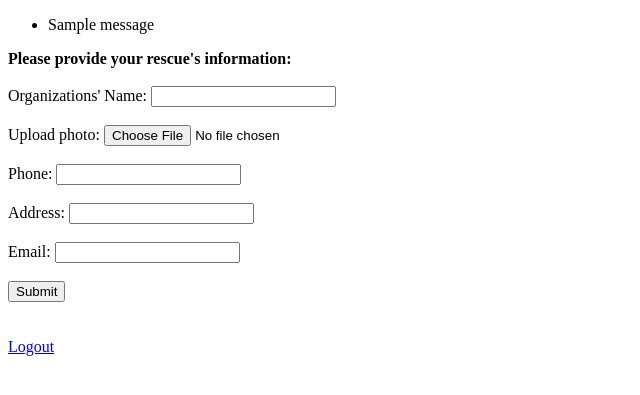
After one commit to jengrace/project-, a Flask app: page /admin/rescue-info/1 in a window 1280 px wide. The commit adds this page. Shown: the top 395 px of the page, without its empty margins (0-640 px from the left). Run offline with Flask 2, Linux system fonts and the light colour scheme; the visitor is signed in with stand-in values (Sample User, id 1); tables that the repository leaves empty hold one stand-in row (values such as "Sample post"); one stand-in notice (Sample message) is shown.

Commit message:
add page for new admins to add a rescue

```diff
--- a/server.py
+++ b/server.py
@@ -43,7 +43,7 @@ def load_rescue_info(rescue_id):
                                    Rescue.email,
                                    Rescue.img_url).filter(Rescue.rescue_id == rescue_id).first()
 
-    animals = db.session.query(Animal).filter(Animal.rescue_id == rescue_id).all()
+    animals = db.session.query(Animal).filter(Animal.rescue_id == rescue_id, Animal.is_adopted == 'f', Animal.is_visible == 't').all()
 
     return render_template('rescue_info.html',
                            rescue_info=rescue_info,
@@ -64,7 +64,6 @@ def load_animal_info(rescue_id, animal_id):
                                     Age.age_category,
                                     Size.size_category,
                                     Breed.breed_type).outerjoin(Gender, Age, Size, Breed).filter(Animal.animal_id == animal_id).first()
-    print '^^^^^^^^^^^^^^^^^^^^^^^^ animal_info: ', animal_info
 
     return render_template('animal_info.html',
                             animal_info=animal_info)
@@ -84,6 +83,22 @@ def load_admin_page(admin_id):
         return redirect('/')
     else:
         return render_template('admin_page.html',
+                                admin=admin)
+
+@app.route('/admin/rescue-info/<int:admin_id>')
+def load_rescue_info_admin_page(admin_id):
+    """ Show admin page """
+
+    admin = db.session.query(Admin.admin_id,
+                             Admin.email,
+                             Admin.password,
+                             Admin.rescue_id).filter(Admin.admin_id == admin_id).first()
+
+    # checks if a logged in admin exists and making sure that only the logged in admin only sees the admin page that belongs to them
+    if 'current_admin' not in session or admin.email != session['current_admin']:
+        return redirect('/')
+    else:
+        return render_template('rescue_info_admin.html',
                                 admin=admin)
 
 
@@ -113,6 +128,7 @@ def add_animal_process():
             return redirect('/admin/' + str(admin.admin_id))
         # Check if the file is one of the allowed types/extensions
         if uploaded_file and allowed_file(uploaded_file.filename):
+
             name = request.form.get("name").title()
             gender = request.form.get("gender")
             age = request.form.get("age")
@@ -147,14 +163,70 @@ def add_animal_process():
                             gender_id=gender, age_id=age, size_id=size,
                             breed_id=breed, bio=bio, is_adopted=is_adopted,
                             is_visible=is_visible)
-            print '&&&&&&&&&&&&&&&&&&&&&&: animal: ', animal
+
             # Adding the animal instance to the animals table
+            db.session.add(animal)
 
-            db.session.add(animal)
 
             db.session.commit()
 
     return redirect('/' + str(rescue.rescue_id))
+
+@app.route('/handle-add-rescue', methods=['GET', 'POST'])
+def add_rescue_process():
+    """ Sends admins form input to the database """
+
+    admin = db.session.query(Admin.admin_id).filter(Admin.email == session['current_admin']).first()
+    if request.method == 'POST':
+        # Check if the post request has the file part
+        if 'file' not in request.files:
+            flash('No file part')
+            return redirect('/admin/' + str(admin.admin_id))
+        # Get the name of the uploaded file
+        uploaded_file = request.files['file']
+        # If user does not select a file, browser also
+        # submits an empty part without filename
+        if uploaded_file.filename == '':
+            flash('No selected file')
+            return redirect('/admin/' + str(admin.admin_id))
+        # Check if the file is one of the allowed types/extensions
+        if uploaded_file and allowed_file(uploaded_file.filename):
+
+            rescue_name = request.form.get("rescuename").title()
+            phone = request.form.get("phone")
+            address = request.form.get("address")
+            email = request.form.get("email")
+
+            #rescue = db.session.query(Rescue).join(Admin).filter(Admin.email == session['current_admin']).first()
+            user_filename = uploaded_file.filename
+            # Store the extension of uploaded file to add to user_filename
+            extension = user_filename.rsplit('.', 1)[1].lower()
+            # Get the next animal id to add to user_filename
+            result = db.session.query(func.max(Rescue.rescue_id)).one()
+            next_rescue_id = str(result[0] + 1)
+            # Create file name based on rescue + animal ids
+            user_filename = next_rescue_id + '.' + extension
+            # Move the file from the temporal folder to the upload folder that was set up
+            path = os.path.join(app.config['UPLOAD_FOLDER'], user_filename)
+            uploaded_file.save(path)
+
+
+            # Creating an instance (row) in the rescues table
+            rescue = Rescue(name=rescue_name, phone=phone, address=address,
+                            email=email, img_url=path)
+
+            # Adding the animal instance to the animals table
+            db.session.add(rescue)
+
+            db.session.commit()
+
+            admin = Admin.query.get(admin.admin_id)
+            admin.rescue_id = next_rescue_id
+
+            db.session.commit()
+
+    # TODO - redirect to a "successfully added rescue page with a button to take them either to homepage or add animal page"
+    return redirect('/')
 
 
 @app.route('/admin-login')
@@ -171,26 +243,24 @@ def process_admin_login():
     entered_email = request.form.get("email")
     entered_password = request.form.get("password")
 
-    #admin = db.session.query(Admin).filter(Admin.email == entered_email).one()
-    #print '******************* admin: ', admin.email
     try:
         admin = db.session.query(Admin).filter(Admin.email == entered_email).one()
     except:
         flash('Could not locate your account. Please click on sign up to create an account!')
         return redirect('/')
-    #     admin = Admin(email=entered_email, password=entered_password)
-    #     db.session.add(admin)
-    #     db.session.commit()
-    #     ad_id = db.session.query(Admin.admin_id).filter(Admin.admin_id == admin.admin_id).one()
-    #     ad_id = ad_id[0]
-    #     flash('Account created. Logged in as %s.' % entered_email)
-    #     return redirect('/admin' + '/' + str(ad_id))
     if entered_password == admin.password:
+        print '****************** admin: **********', admin.rescue_id
         session['current_admin'] = entered_email
         ad_id = db.session.query(Admin.admin_id).filter(Admin.admin_id == admin.admin_id).one()
         ad_id = ad_id[0]
         flash('Logged in as %s' % entered_email)
-        return redirect('/admin' + '/' + str(ad_id))
+
+        # TODO if no rescue id- send to rescue add page
+        if admin.rescue_id is None:
+            return redirect('/admin' + '/rescue-info' + '/' + str(ad_id))
+        # TODO if rescue id- send to add animal page
+        else:
+            return redirect('/admin' + '/' + str(ad_id))
     else:
         flash('Incorrect password. Please try logging in again.')
         return redirect('/')
--- a/templates/admin_page.html
+++ b/templates/admin_page.html
@@ -11,9 +11,11 @@
   {% endif %}
 {% endwith %}
 
-<hr>
 
 <form action='/handle-add-animal' enctype='multipart/form-data' method='POST'>
+  <b>Please provide information for each animal: </b>
+  <br>
+  <br>
   Name: <input type='text' name='name'></input>
 
   <br>
--- a/templates/animal_info.html
+++ b/templates/animal_info.html
@@ -1,5 +1,10 @@
 {% extends 'base.html' %}
 {% block content %}
+<!-- TODO add animal image to profile page-->
+<!-- <img alt="portrait" src = "{{ animal_info.img_url }}">
+
+<br>
+<br> -->
 
 Name: {{ animal_info.name }}
 <br>
--- /dev/null
+++ b/templates/rescue_info_admin.html
@@ -0,0 +1,46 @@
+{% extends 'base.html' %}
+{% block content %}
+
+{% with messages = get_flashed_messages() %}
+  {% if messages %}
+    <ul class=flashes>
+    {% for message in messages %}
+      <li>{{ message }}</li>
+    {% endfor %}
+    </ul>
+  {% endif %}
+{% endwith %}
+
+<form action='/handle-add-rescue' enctype='multipart/form-data' method='POST'>
+  <b>Please provide your rescue's information: </b>
+  <br>
+  <br>
+  Organizations' Name: <input type='text' name='rescuename'></input>
+  <br>
+  <br>
+  Upload photo: <input type='file' name='file'>
+  <br>
+  <br>
+  Phone: <input type='text' name='phone'></input>
+  <br>
+  <br>
+  Address: <input type='text' name='address'></input>
+  <br>
+  <br>
+  Email: <input type='text' name='email'></input>
+  <br>
+  <br>
+
+  <input type='submit' value='Submit'>
+</form>
+
+<br>
+<br>
+
+<div>
+{% if 'current_admin' in session %}
+  <a href='/admin-logout' style=>Logout</a>
+{% endif %}
+</div>
+
+{% endblock %}
```
Also changed, not shown: model.py (+7 -7 lines).
